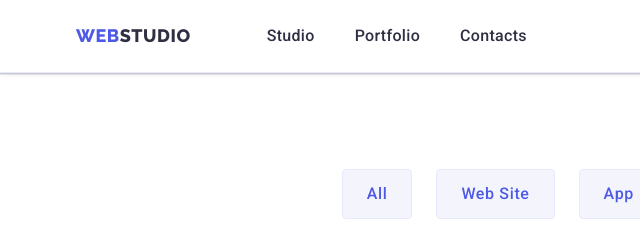
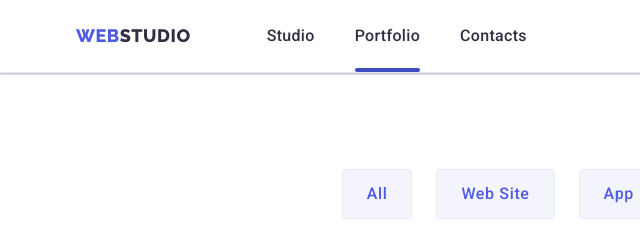
Before and after one commit to astasiempre/goit-markup-hw-05, a plain HTML site: page portfolio.html in a window 1280 px wide. Shown: the top 240 px of the page, 0-640 px from the left. Drawn offline with nearby package versions, Linux system fonts and the light colour scheme.

Commit message:
Update styles.css

```diff
--- a/css/styles.css
+++ b/css/styles.css
@@ -112,21 +112,23 @@ body {
   transition: color var(--transition-duration-func);
 }
 
-.site-nav-item .link::after {
+
+
+.site-nav-item .link.current::after {
   position: absolute;
   bottom: 0;
   display: block;
   content: '';
   width: 100%;
   height: 4px;
-  background-color: transparent;
+  background-color: var(--accent-text-color);
   border-radius: 2px;
   transition: background-color var(--transition-duration-func);
 }
-.site-nav-item .link:hover::after {
+/* .site-nav-item .link::after {
   background-color: var(--accent-text-color);
   border-radius: 2px;
-}
+} */
 
 .site-nav-item {
   position: relative;
```
